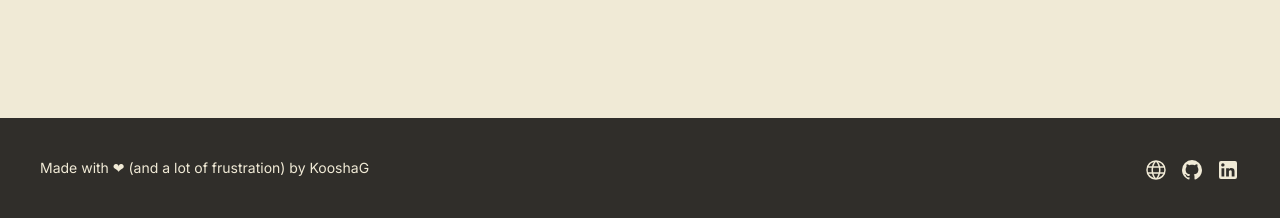
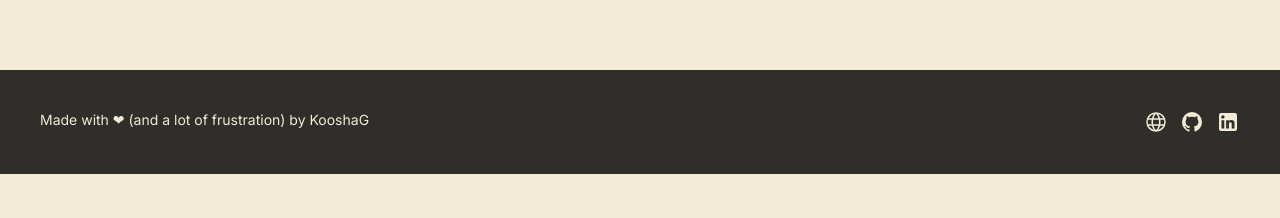
Before and after one commit to KooshaG/RoomMaster, a Next.js app in the folder room-master/: page /schedule in a window 1280 px wide. Shown: the part 626-844 px from the top of the page. After the commit the page ends 800 px from the top, so only its background shows below. Built offline with nearby package versions, Linux system fonts and the light colour scheme; no server answers.

Commit message:
better footer

```diff
--- a/room-master/src/app/layout.tsx
+++ b/room-master/src/app/layout.tsx
@@ -39,11 +39,13 @@ export default function RootLayout({ children }: { children: React.ReactNode })
   return (
     <html lang='en'>
       <NextAuthProvider>
-        <body className={`min-h-screen  ${inter.className}`}>
-          <NavBar/>
-          <main className="flex flex-col min-h-[85vh] p-6 sm:p-24 text-center md:text-left">
-            {children}
-          </main>
+        <body className={`min-h-screen flex flex-col justify-between  ${inter.className}`}>
+          <div>
+            <NavBar/>
+            <main className="flex flex-col mb-auto p-6 sm:p-24 text-center md:text-left">
+              {children}
+            </main>
+          </div>
           <footer className="footer p-10 bg-base-dark text-neutral">
             <div>
               <Link href="https://koosha.dev">Made with ❤ (and a lot of frustration) by KooshaG</Link>
```
